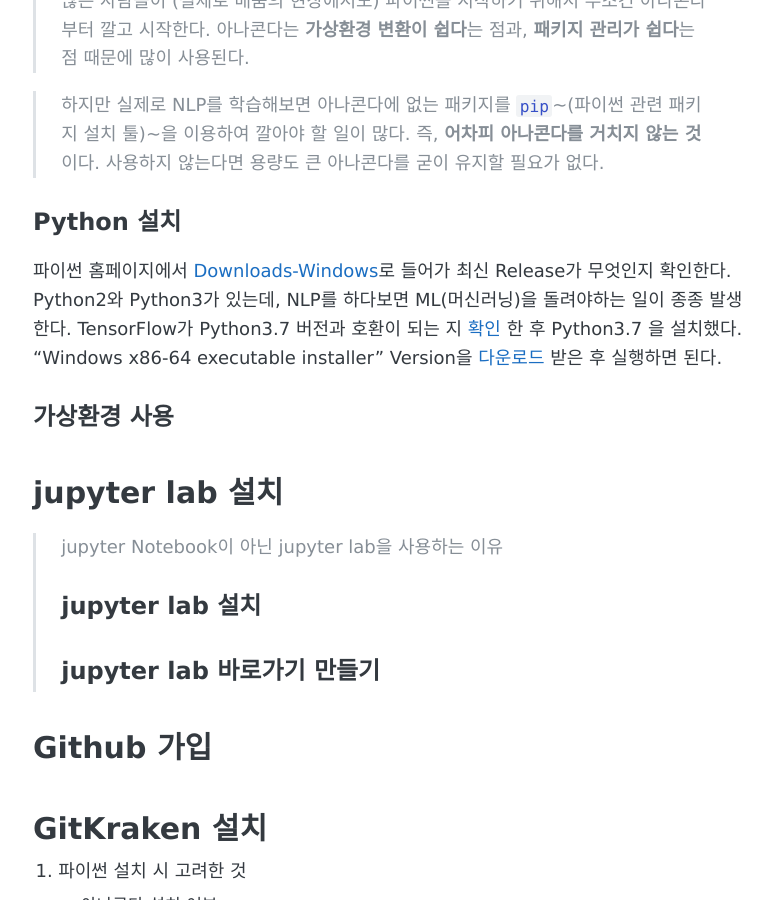
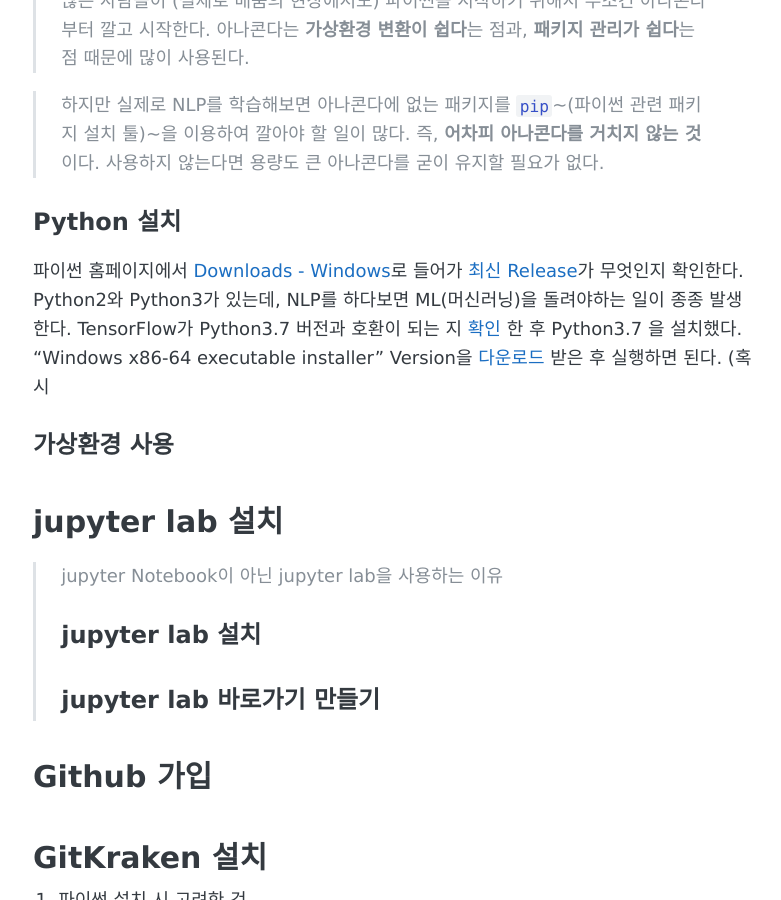
Before and after one commit to stellarway/stellarway.github.io, a Jekyll site: the page built from _posts/2019-08-23-enviroment.md, in a window 1280 px wide and 900 px high, scrolled down 458 px. Shown: the whole window, without its empty margins (247-1028 px from the left). Built offline with Jekyll 4.4.1, drawn with Linux system fonts in a browser that asks for light colours.

Commit message:
_posts/2019-08-23-enviroment.md updated from https://stackedit.io/

```diff
--- a/_posts/2019-08-23-enviroment.md
+++ b/_posts/2019-08-23-enviroment.md
@@ -11,8 +11,9 @@
 > 하지만 실제로 NLP를 학습해보면 아나콘다에 없는 패키지를 `pip`~(파이썬 관련 패키지 설치 툴)~을 이용하여 깔아야 할 일이 많다. 즉, **어차피 아나콘다를 거치지 않는 것**이다. 사용하지 않는다면 용량도 큰 아나콘다를 굳이 유지할 필요가 없다.
 
 ## Python 설치
-파이썬 홈페이지에서 [Downloads-Windows](https://www.python.org/downloads/windows/)로 들어가 최신 Release가 무엇인지 확인한다. Python2와 Python3가 있는데, NLP를 하다보면 ML(머신러닝)을 돌려야하는 일이 종종 발생한다.  TensorFlow가 Python3.7 버전과 호환이 되는 지 [확인](https://tensorflow.blog/2019/02/03/tensorflow-1-13-0-support-python-3-7/) 한 후 Python3.7 을 설치했다.
+파이썬 홈페이지에서 [Downloads - Windows](https://www.python.org/downloads/windows/)로 들어가 [최신 Release](https://www.python.org/downloads/release/python-374/)가 무엇인지 확인한다. Python2와 Python3가 있는데, NLP를 하다보면 ML(머신러닝)을 돌려야하는 일이 종종 발생한다.  TensorFlow가 Python3.7 버전과 호환이 되는 지 [확인](https://tensorflow.blog/2019/02/03/tensorflow-1-13-0-support-python-3-7/) 한 후 Python3.7 을 설치했다.
 "Windows x86-64 executable installer" Version을 [다운로드](https://www.python.org/ftp/python/3.7.4/python-3.7.4-amd64.exe)  받은 후 실행하면 된다.
+(혹시
 
 ## 가상환경 사용
 
```
Also changed, not shown: other parts of _posts/2019-08-23-enviroment.md (+1 -1 lines).
